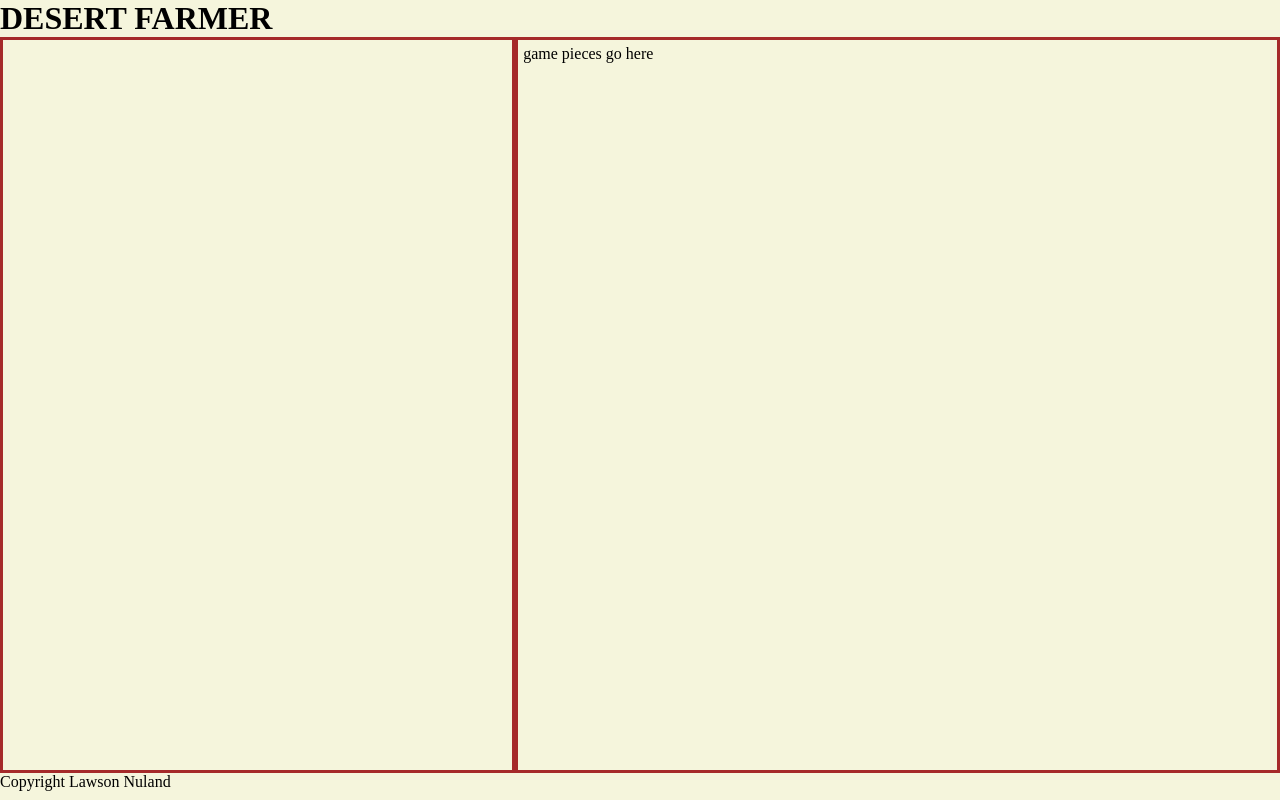
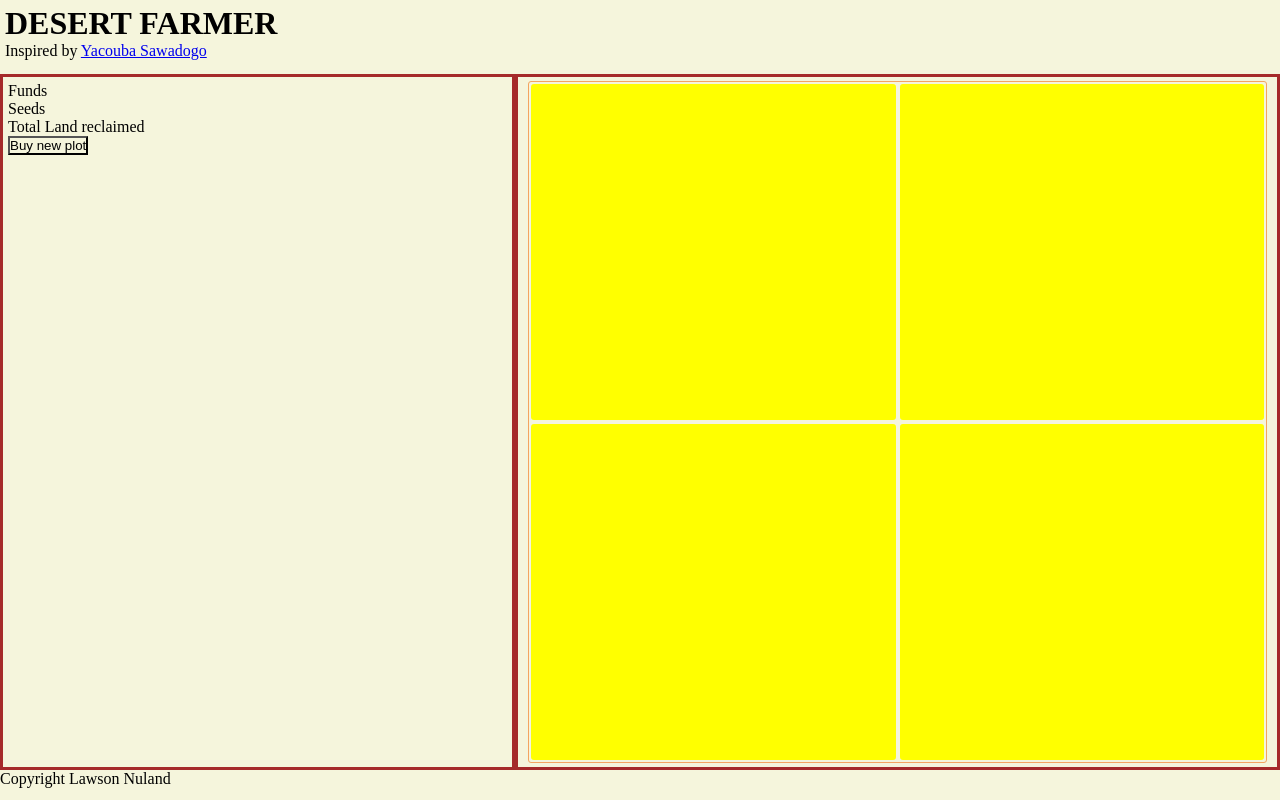
Before and after one commit to lawsonnuland/desert-farmer, a plain HTML site: page index.html in a window 1280 px wide. Drawn offline with Linux system fonts and the light colour scheme.

Commit message:
Settled on style for game, started scripting

```diff
--- a/index.html
+++ b/index.html
@@ -8,13 +8,21 @@
     <link rel="stylesheet" href="styles.css">
 </head>
 <body>
-    <header>
+    <header class="header">
         <h1>DESERT FARMER</h1>
+        <p>Inspired by <a href="https://www.weforum.org/agenda/2018/09/burkinabe-farmer-wins-alternative-nobel-for-drought-fighting-technique">Yacouba Sawadogo</a></p>
     </header>
 
     <div class="body">
         <div class="interface">
-
+            <div>
+                <p>Funds</p>
+                <p>Seeds</p>
+                <p>Total Land reclaimed</p>
+            </div>
+            <div>
+                <button class="newplot">Buy new plot</button>
+            </div>
         </div>
         <div class="boardcontainer">
             <div class="board"></div>
--- a/index.js
+++ b/index.js
@@ -1,9 +1,38 @@
 const board = document.querySelector('.board');
 
-function generateBoard() {
-    board.textContent = "game pieces go here";
+function generateBoard(tiles) {
+    let greenTiles=0;
+    while(board.firstChild) {
+        board.removeChild(board.firstChild);
+    }
+
+    board.style.gridTemplateColumns = `repeat(${Math.floor(Math.sqrt(tiles + 4))}, 1fr)`;
+
+    for(let i=0; i<tiles; i++) {
+        let div = document.createElement('div');
+        div.classList.add('tile');
+        board.appendChild(div);
+    }
+
+    let allTiles = document.querySelectorAll('.tile');
+    allTiles.forEach(tile => {
+        tile.addEventListener('click', () => {
+            if (tile.classList.contains('wet')) {
+                tile.style.background = "green";
+                greenTiles++;
+                if(greenTiles == tiles) {
+                    //alert("All green!");
+                }
+            } else {
+                tile.style.background = "teal";
+                tile.classList.add('wet');
+            }
+        })
+    });
 }
 
 window.addEventListener('load', () => {
-    generateBoard();
+    generateBoard(4);
 })
+
+//TODO Add zai, funds, changing land over time
--- a/styles.css
+++ b/styles.css
@@ -2,6 +2,11 @@
     margin: 0;
     padding: 0;
     background-color: beige;
+}
+
+.header {
+    height: 8vh;
+    padding: 5px;
 }
 
 .body {
@@ -11,7 +16,7 @@
 
 .body > * {
     border: 3px brown solid;
-    height: 90vh;
+    height: 85vh;
     padding: 5px;
 }
 
@@ -21,8 +26,31 @@
 
 .boardcontainer {
     width: 60%;
+    display: flex;
+    justify-content: center;
+    align-items: center;
+}
+
+.board {
+    margin: 5px;
+    border: 1px solid sandybrown;
+    border-radius: 3px;
+    display: inline-grid;
+    width: 100%;
+    height: 100%;
 }
 
 .tile {
     min-width: 10px;
+    min-height: 10px;
+    margin: 2px;
+    background-color: yellow;
+    border-radius: 3px;
+    display: flex;
+    justify-content: center;
+    align-items: center;
 }
+
+.footer {
+    height: 5vh;
+}
```
